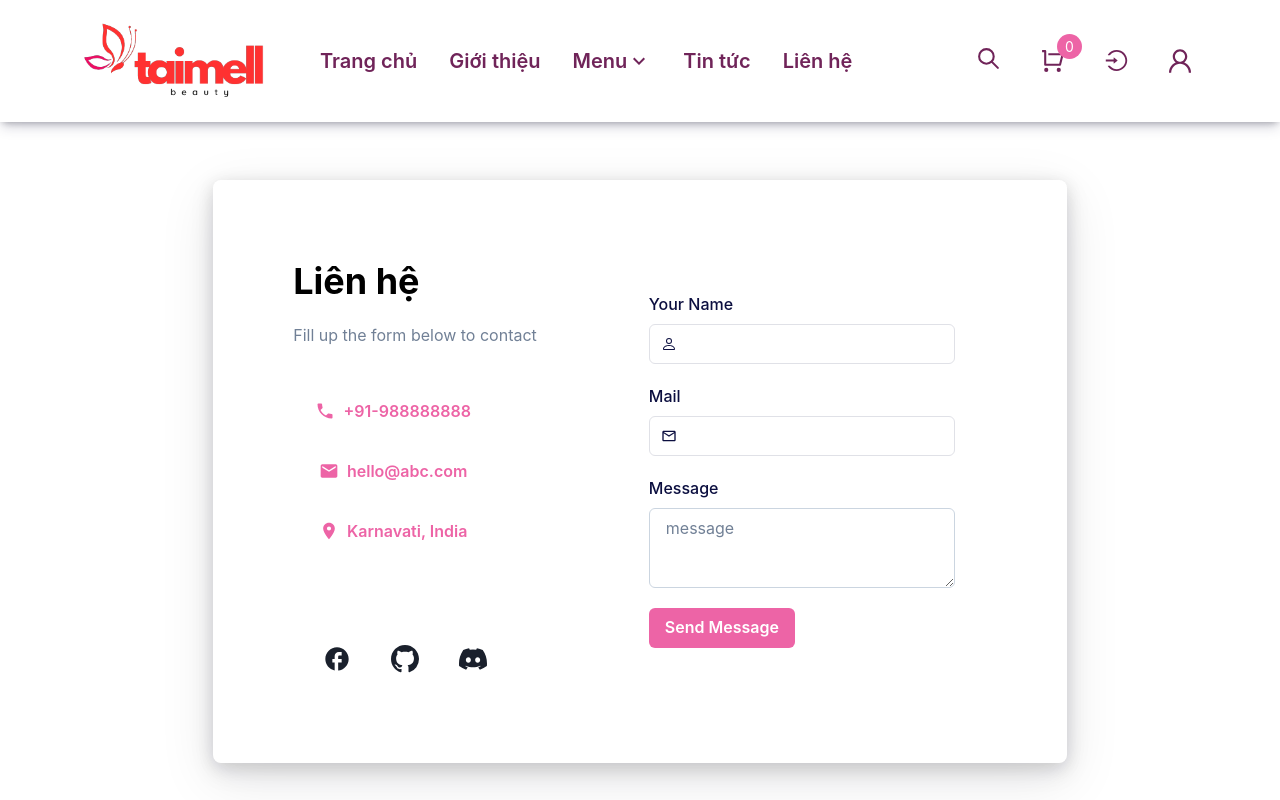
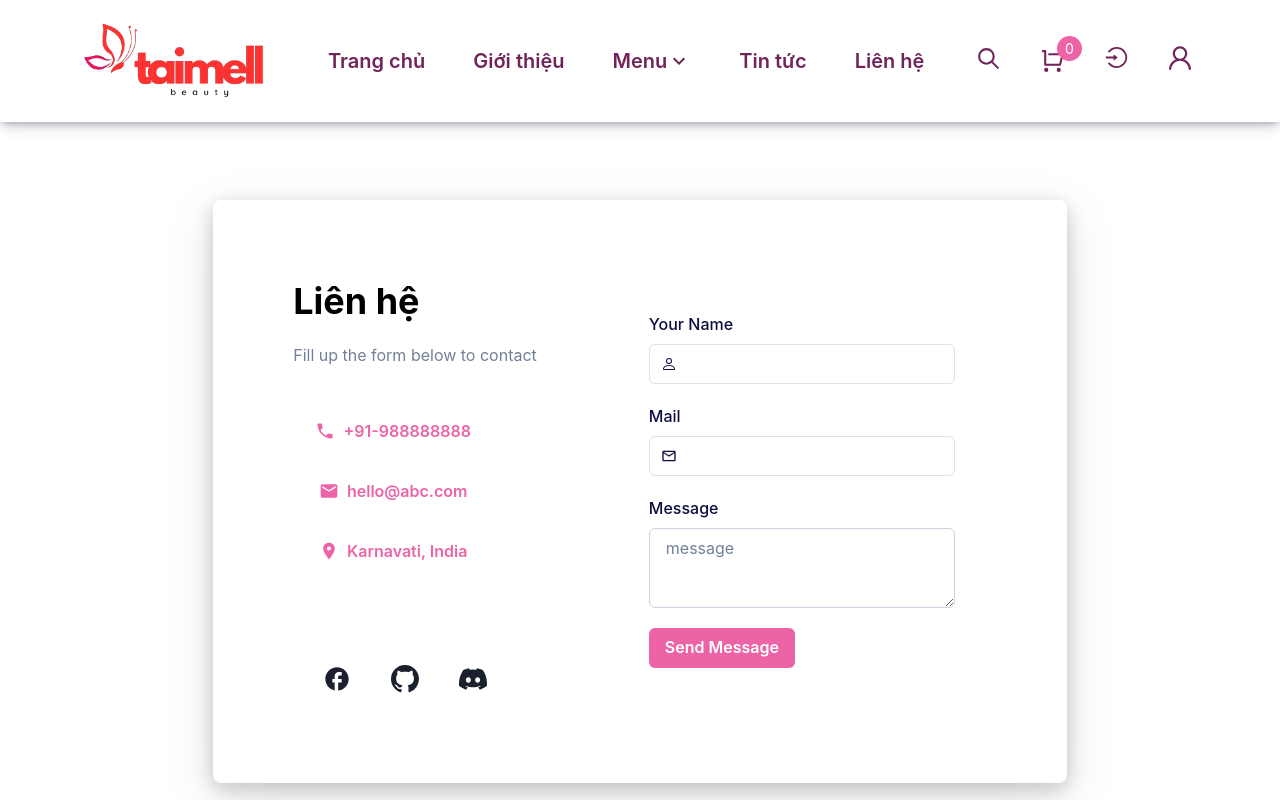
Before and after one commit to minh160496/taimell, a React (Vite) app: page /lien-he in a window 1280 px wide. Shown: the top 800 px of the page. Built offline with nearby package versions, Linux system fonts and the light colour scheme.

Commit message:
update-link-route-dom

```diff
--- a/src/Components/CardBlog.tsx
+++ b/src/Components/CardBlog.tsx
@@ -10,6 +10,7 @@ import {
   LinkBox,
   LinkOverlay,
 } from "@chakra-ui/react";
+import { Link as LinkRoute } from "react-router-dom";
 
 export const CardBlog = () => {
   return (
@@ -41,7 +42,7 @@ export const CardBlog = () => {
           >
             Blog
           </Text>
-          <LinkOverlay href="/chi-tiet-bai-viet">
+          <LinkOverlay as={LinkRoute} to="/chi-tiet-bai-viet">
             <Heading
               color={useColorModeValue("gray.700", "white")}
               fontSize={"2xl"}
--- a/src/Components/CardCat.tsx
+++ b/src/Components/CardCat.tsx
@@ -1,4 +1,5 @@
-import { Card, Center, Heading, Image, Link } from "@chakra-ui/react";
+import { Card, Center, Heading, Image } from "@chakra-ui/react";
+import { Link } from "react-router-dom";
 
 export const CardCat = () => {
   return (
@@ -8,7 +9,7 @@ export const CardCat = () => {
       rounded="xl"
       overflow="hidden"
       pos="relative"
-      href="/cat"
+      to="/cat"
     >
       <Image
         src="https://images.unsplash.com/photo-1555041469-a586c61ea9bc?ixlib=rb-4.0.3&ixid=MnwxMjA3fDB8MHxwaG90by1wYWdlfHx8fGVufDB8fHx8&auto=format&fit=crop&w=1770&q=80"
--- a/src/Components/CardProduct.tsx
+++ b/src/Components/CardProduct.tsx
@@ -12,6 +12,7 @@ import {
   Stack,
   Text,
 } from "@chakra-ui/react";
+import { Link as LinkRoute } from "react-router-dom";
 import styled from "@emotion/styled";
 import { BsStar, BsStarFill, BsStarHalf } from "react-icons/bs";
 import { ButtonAddCart } from "./ButtonAddCart";
@@ -91,7 +92,7 @@ export const CardProduct = (props: ICardProduct) => {
       cursor="pointer"
     >
       <CardBody>
-        <LinkOverlay href={href}>
+        <LinkOverlay as={LinkRoute} to={href}>
           <Image src={imageURL} alt={name} borderRadius="lg" />
         </LinkOverlay>
         <Stack mt="6" spacing="3">
--- a/src/Layout/Components/Header.tsx
+++ b/src/Layout/Components/Header.tsx
@@ -12,7 +12,6 @@ import {
   Icon,
   IconButton,
   Image,
-  Link,
   Popover,
   PopoverBody,
   PopoverContent,
@@ -23,6 +22,7 @@ import {
   useColorModeValue,
   useDisclosure,
 } from "@chakra-ui/react";
+import { Link, NavLink } from "react-router-dom";
 import { useEffect, useState } from "react";
 import { AiOutlineLogin, AiOutlineUser } from "react-icons/ai";
 import { RiShoppingCartLine } from "react-icons/ri";
@@ -62,11 +62,19 @@ export const Header = ({ isHomePage }: { isHomePage: boolean }) => {
             justify={{ base: "center", md: "start" }}
             align="center"
           >
-            <Link href="/">
-              <Image w="200px" src="/logo.png" alt="Logo" py={"12px"} />
+            <Link to="/">
+              <Image
+                w={{ base: "180px", lg: "200px" }}
+                src="/logo.png"
+                alt="Logo"
+                py={"12px"}
+              />
             </Link>
 
-            <Flex display={{ base: "none", md: "flex" }} ml={10}>
+            <Flex
+              display={{ base: "none", md: "flex" }}
+              ml={{ base: 2, xl: 10 }}
+            >
               <DesktopNav linkColor="pink.800" linkHoverColor="pink.400" />
             </Flex>
           </Flex>
@@ -74,11 +82,13 @@ export const Header = ({ isHomePage }: { isHomePage: boolean }) => {
           <Stack
             flex={{ base: 1, md: 0 }}
             justify={"flex-end"}
+            align="center"
             direction={"row"}
-            spacing={6}
+            spacing={{ base: 2, lg: 6 }}
           >
             <InputHeaderDeskhop />
-            <Link display="flex" href="/gio-hang" pos="relative">
+            <Link to="/gio-hang">
+              <Flex pos="relative">
                 <IconButton aria-label="cart" variant="link">
                   <Icon
                     as={RiShoppingCartLine}
@@ -90,13 +100,10 @@ export const Header = ({ isHomePage }: { isHomePage: boolean }) => {
                   />
                 </IconButton>
                 <CartNum n={0} top="-12px" left="25px" />
+              </Flex>
             </Link>
-            <IconButton
-              aria-label="cart"
-              variant="link"
-              as={Link}
-              href="/dang-nhap"
-            >
+            <Link to="/dang-nhap">
+              <IconButton aria-label="cart" variant="link">
                 <Icon
                   as={AiOutlineLogin}
                   w="25px"
@@ -106,12 +113,9 @@ export const Header = ({ isHomePage }: { isHomePage: boolean }) => {
                   transition="all ease .4s"
                 />
               </IconButton>
-            <IconButton
-              as={Link}
-              aria-label="cart"
-              variant="link"
-              href="/thong-tin-nguoi-dung"
-            >
+            </Link>
+            <Link to="/thong-tin-nguoi-dung">
+              <IconButton aria-label="cart" variant="link">
                 <Icon
                   as={AiOutlineUser}
                   w="30px"
@@ -121,6 +125,7 @@ export const Header = ({ isHomePage }: { isHomePage: boolean }) => {
                   transition="all ease .4s"
                 />
               </IconButton>
+            </Link>
           </Stack>
         </Flex>
       </Container>
@@ -210,10 +215,11 @@ const DeskhopNavItem = ({
         onClose={() => setColorLink(linkColor)}
       >
         <PopoverTrigger>
-          <Link
+          <NavLink to={navItem.href ?? "#"}>
+            <Flex
+              align="center"
               p={2}
-            href={navItem.href ?? "#"}
-            fontSize={{ base: "md", lg: "xl" }}
+              fontSize={{ base: "sm", lg: "md", xl: "xl" }}
               fontWeight={600}
               color={colorLink}
               _hover={{
@@ -222,13 +228,12 @@ const DeskhopNavItem = ({
               }}
               transition="color ease .2s"
             >
-            <Flex align="center">
               <Text>{navItem.label}</Text>
               {navItem.children && (
                 <Icon as={ChevronDownIcon} color="inherit" w={6} h={6} />
               )}
             </Flex>
-          </Link>
+          </NavLink>
         </PopoverTrigger>
 
         {navItem.children && (
@@ -254,10 +259,8 @@ const DeskhopNavItem = ({
 
 const DesktopSubNav = ({ label, href, subLabel }: NavItem) => {
   return (
-    <Link
-      href={href}
-      role={"group"}
-      display={"block"}
+    <Link to={href ? href : "#"}>
+      <Box
         p={2}
         rounded={"md"}
         _hover={{ bg: useColorModeValue("pink.50", "gray.900") }}
@@ -288,6 +291,7 @@ const DesktopSubNav = ({ label, href, subLabel }: NavItem) => {
             <Icon color={"pink.400"} w={5} h={5} as={ChevronRightIcon} />
           </Flex>
         </Stack>
+      </Box>
     </Link>
   );
 };
@@ -312,10 +316,9 @@ const MobileNavItem = ({ label, children, href }: NavItem) => {
 
   return (
     <Stack spacing={4} onClick={children && onToggle}>
+      <Link to={href || "#"}>
         <Flex
           py={2}
-        as={Link}
-        href={href ?? "#"}
           justify={"space-between"}
           align={"center"}
           _hover={{
@@ -324,14 +327,14 @@ const MobileNavItem = ({ label, children, href }: NavItem) => {
         >
           <Text
             fontWeight={600}
-          color={useColorModeValue("gray.600", "gray.200")}
+            color={useColorModeValue("pink.700", "gray.200")}
           >
             {label}
           </Text>
           {children && (
             <Icon
               as={ChevronDownIcon}
-            color="gray.600"
+              color="pink.700"
               transition={"all .25s ease-in-out"}
               transform={isOpen ? "rotate(180deg)" : ""}
               w={6}
@@ -339,6 +342,7 @@ const MobileNavItem = ({ label, children, href }: NavItem) => {
             />
           )}
         </Flex>
+      </Link>
 
       <Collapse in={isOpen} animateOpacity style={{ marginTop: "0!important" }}>
         <Stack
@@ -351,8 +355,14 @@ const MobileNavItem = ({ label, children, href }: NavItem) => {
         >
           {children &&
             children.map((child) => (
-              <Link key={child.label} py={2} href={child.href} color="gray.500">
+              <Link
+                key={child.label}
+                to={child.href || "#"}
+                style={{ display: "block", width: "100%" }}
+              >
+                <Text py={2} fontSize="md" fontWeight={500} color="pink.500">
                   {child.label}
+                </Text>
               </Link>
             ))}
         </Stack>
@@ -383,7 +393,7 @@ const NAV_ITEMS: Array<NavItem> = [
       {
         label: "Tất cả sản phẩm",
         subLabel: "Trending Design to inspire you",
-        href: "danh-sach-san-pham",
+        href: "/danh-sach-san-pham",
       },
       {
         label: "Sữa rửa mặt",
--- a/src/pages/About/index.tsx
+++ b/src/pages/About/index.tsx
@@ -9,7 +9,7 @@ export const About = () => {
           <Heading
             size="xl"
             color="gray.700"
-            mt={{ base: "40px", md: "160px" }}
+            mt={{ base: "140px", md: "160px" }}
           >
             Nội dung giới thiệu về công ty
           </Heading>
--- a/src/pages/Blogs/index.tsx
+++ b/src/pages/Blogs/index.tsx
@@ -62,7 +62,11 @@ export const BlogAuthor: React.FC<BlogAuthorProps> = (props) => {
 export const Blogs = () => {
   return (
     <Layout>
-      <Container maxW={"6xl"} p="12" mt={{ base: "40px", md: "160px" }}>
+      <Container
+        maxW={"6xl"}
+        mt={{ base: "140px", md: "160px" }}
+        pb={{ base: "40px", lg: "80px" }}
+      >
         <Heading as="h1">Bài viết mới nhất</Heading>
         <Box
           marginTop={{ base: "1", sm: "5" }}
--- a/src/pages/Contact/index.tsx
+++ b/src/pages/Contact/index.tsx
@@ -31,8 +31,8 @@ export const Contact = () => {
   return (
     <Layout>
       <Container
-        mt={{ base: "100px", md: "140px" }}
-        mb={{ base: "40px", md: "40px" }}
+        mt={{ base: "140px", md: "160px" }}
+        pb={{ base: "40px", md: "60px" }}
         maxW="6xl"
         centerContent
         overflow="hidden"
```
Lines whose indentation alone changed are shown as unchanged.
